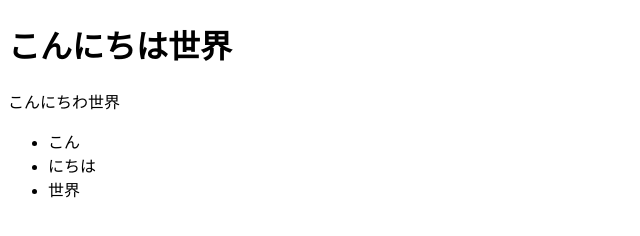
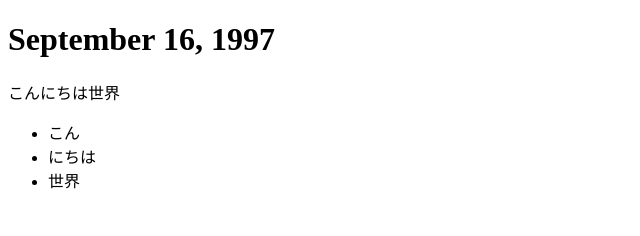
Before and after one commit to tsumumi4916/WebTest0519, a plain HTML site: page index.html in a window 1280 px wide. Shown: the whole page, without its empty margins (0-640 px from the left). Drawn offline with Linux system fonts and the light colour scheme.

Commit message:
Update index.html

```diff
--- a/index.html
+++ b/index.html
@@ -3,12 +3,12 @@
 <head>
 <meta charset="UTF-8">
   <meta name="viewport" content="width=device-width,initial-scale=1">
-<title>こんにちは世界</title>
+<title>mai miyagawa</title>
 </head>
 
 <body>
-<h1>こんにちは世界</h1>
-<p>こんにちわ世界</p>
+<h1>September 16, 1997</h1>
+<p>こんにちは世界</p>
 <ul>
   <li>こん</li>
   <li>にちは</li>
```
